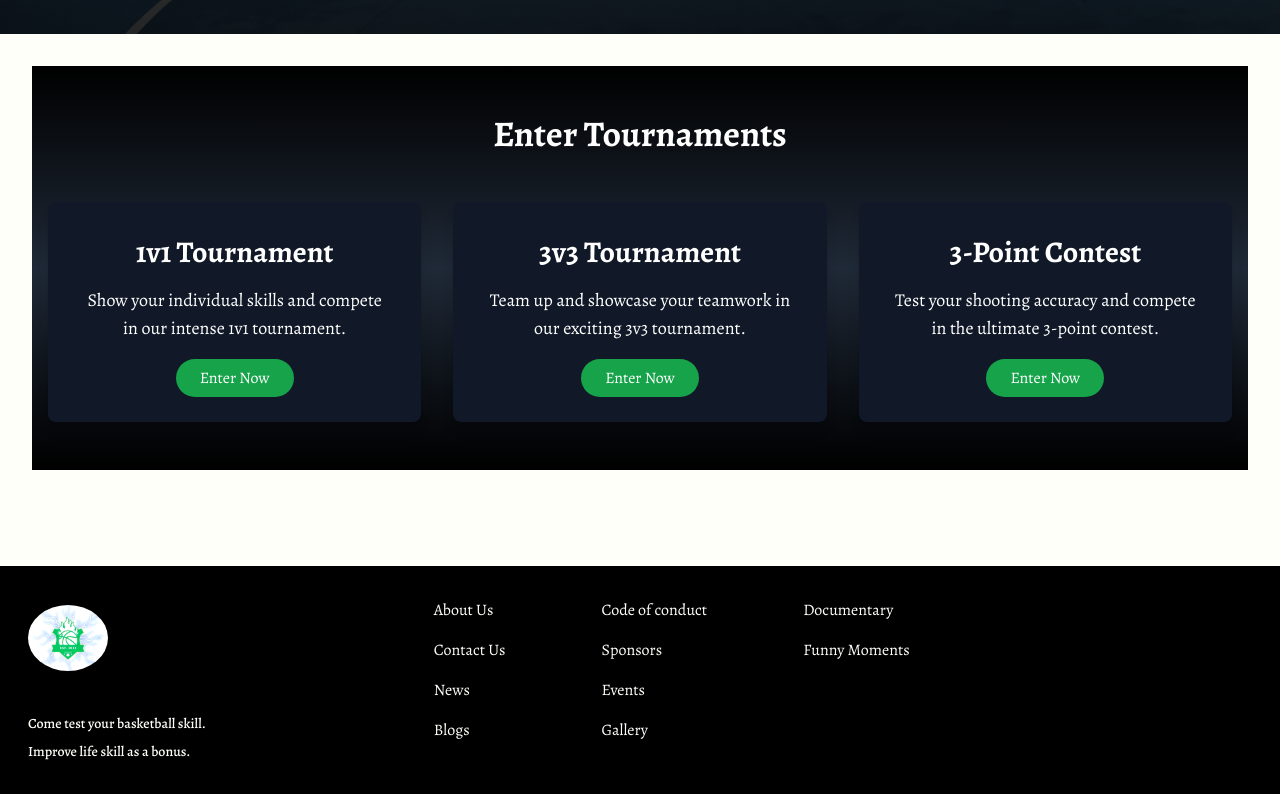
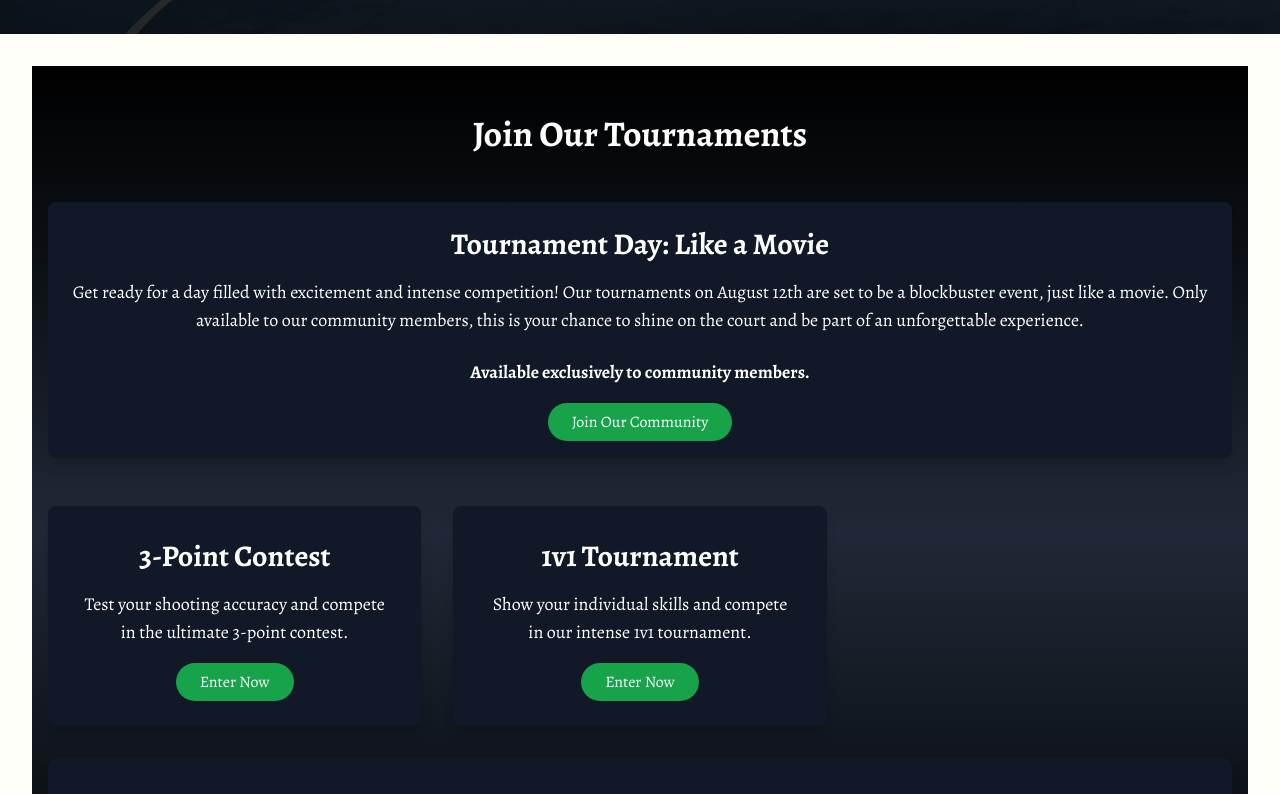
Before and after one commit to walethesolution/ball-league, a Next.js app: page / in a window 1280 px wide. Shown: the part 766-1560 px from the top of the page. Built offline with nearby package versions, Linux system fonts and the light colour scheme.

Commit message:
Final V1 touches of hero

```diff
--- a/components/home/Tournament.tsx
+++ b/components/home/Tournament.tsx
@@ -4,6 +4,12 @@ import React from "react";
 import Link from "next/link";
 
 const tournaments = [
+  {
+    title: "3-Point Contest",
+    link: "/tournaments/3pt",
+    description:
+      "Test your shooting accuracy and compete in the ultimate 3-point contest.",
+  },
   {
     title: "1v1 Tournament",
     link: "/tournaments/1v1",
@@ -16,12 +22,6 @@ const tournaments = [
     description:
       "Team up and showcase your teamwork in our exciting 3v3 tournament.",
   },
-  {
-    title: "3-Point Contest",
-    link: "/tournaments/3pt",
-    description:
-      "Test your shooting accuracy and compete in the ultimate 3-point contest.",
-  },
 ];
 
 const Tournament: React.FC = () => {
@@ -29,13 +29,37 @@ const Tournament: React.FC = () => {
     <div className="py-12 bg-gradient-to-b from-black via-gray-800 to-black text-white">
       <div className="container mx-auto px-4">
         <h2 className="text-4xl font-bold text-center mb-12">
-          Enter Tournaments
+          Join Our Tournaments
         </h2>
+
+        <div className="text-center mb-12 p-6 bg-gray-900 rounded-lg shadow-lg">
+          <h3 className="text-3xl font-bold mb-4">
+            Tournament Day: Like a Movie
+          </h3>
+          <p className="text-lg mb-6">
+            Get ready for a day filled with excitement and intense competition!
+            Our tournaments on August 12th are set to be a blockbuster event,
+            just like a movie. Only available to our community members, this is
+            your chance to shine on the court and be part of an unforgettable
+            experience.
+          </p>
+          <p className="text-lg mb-6 font-bold">
+            Available exclusively to community members.
+          </p>
+          <Link
+            href="/join"
+            className="bg-green-600 hover:bg-green-700 text-white py-2 px-6 rounded-full transition-colors duration-300">
+            Join Our Community
+          </Link>
+        </div>
+
         <div className="grid grid-cols-1 md:grid-cols-3 gap-8">
           {tournaments.map((tournament, index) => (
             <div
               key={index}
-              className="relative group overflow-hidden rounded-lg shadow-lg transform transition duration-300 hover:scale-105 bg-gray-900 p-8">
+              className={`relative group overflow-hidden rounded-lg shadow-lg transform transition duration-300 hover:scale-105 bg-gray-900 p-8 ${
+                index === 2 ? "md:col-span-3" : ""
+              }`}>
               <div className="text-center">
                 <h3 className="text-3xl font-bold mb-4">{tournament.title}</h3>
                 <p className="mb-6 text-lg">{tournament.description}</p>
```
